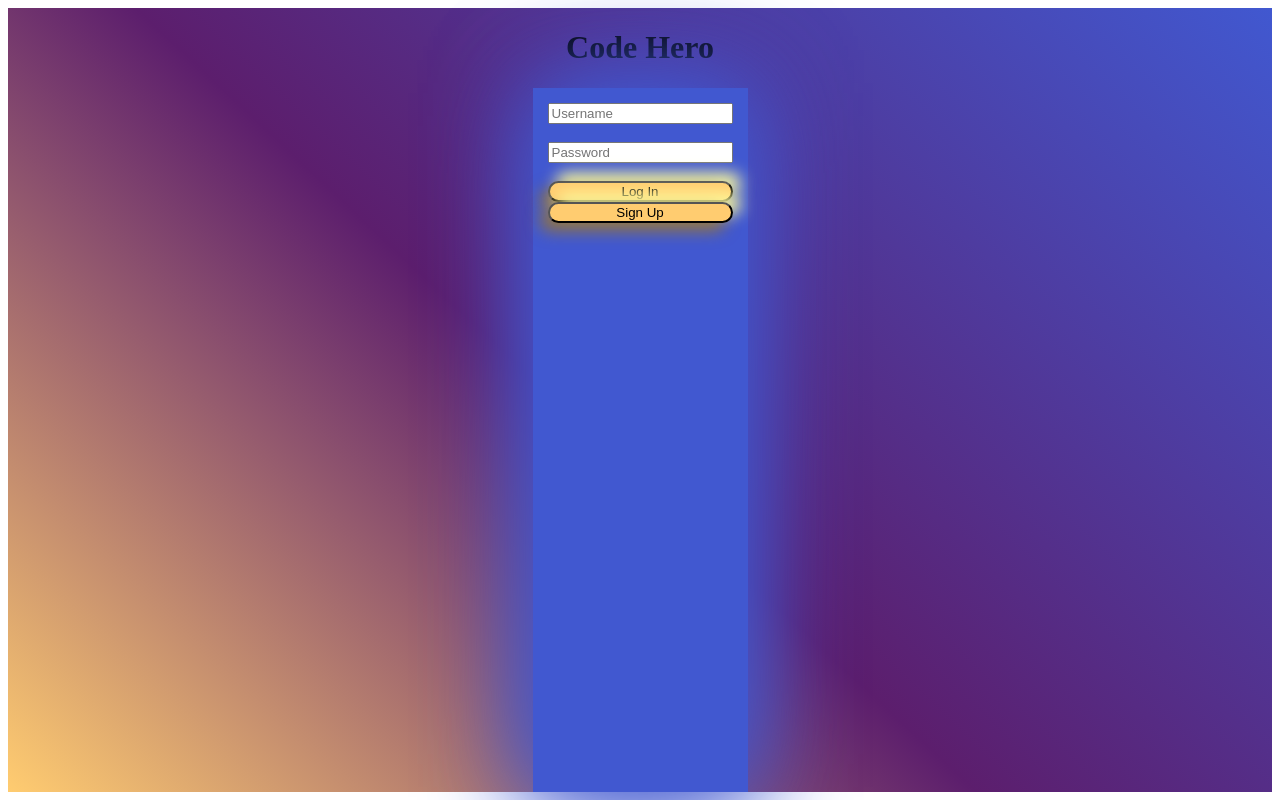
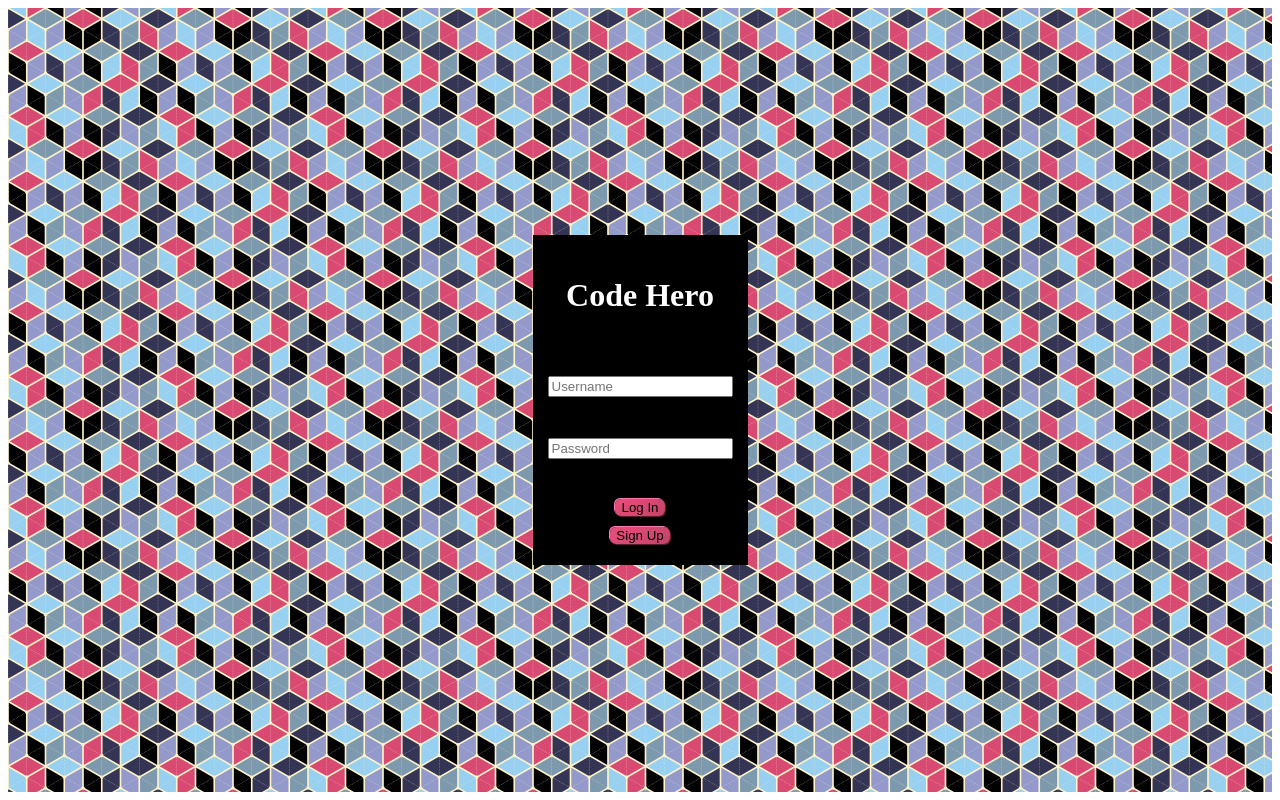
Before and after one commit to CSCodeVelocity/code-hero, a React app: page / in a window 1280 px wide. Built offline with nearby package versions, Linux system fonts and the light colour scheme; no server answers.

Commit message:
scss done for auth components/page

```diff
--- a/client/components/authForm.jsx
+++ b/client/components/authForm.jsx
@@ -105,6 +105,8 @@ const authForm = (props) => {
   if (!authState.signUp) {
     return (
       <div className="authForm">
+        <h1 className="codehero">Code Hero</h1>
+        <br></br>
         <input id="username" type="text" placeholder="Username"></input>
         <br></br>
         <input id="pass" type="password" placeholder="Password"></input>
@@ -120,6 +122,8 @@ const authForm = (props) => {
   } else {
     return (
       <div className="authForm">
+        <h1 className="codehero">Code Hero</h1>
+        <br></br>
         <input id="username" type="text" placeholder="Username"></input>
         <br></br>
         <input id="pass" type="password" placeholder="Password"></input>
--- a/client/pages/authPage.jsx
+++ b/client/pages/authPage.jsx
@@ -4,7 +4,6 @@ import AuthForm from '../components/authForm.jsx';
 const authPage = (props) => {
   return (
     <div className="authpage">
-      <h1>Code Hero</h1>
       <AuthForm history={props.history} />
     </div>
   );
--- a/client/styles.scss
+++ b/client/styles.scss
@@ -58,33 +58,33 @@
   display: flex;
   flex-direction: column;
   justify-content: space-evenly;
-  background-color: #4158d0;
-  background-image: linear-gradient(
-    43deg,
-    #ffcc70 0%,
-    #5c1e6d 46%,
-    #4158d0 100%
-  );
+  background-image: url(./assets/background.jpg);
   align-items: center;
   height: 100%;
-
-  div {
-    color: white;
-  }
 
   .authForm {
     display: flex;
     flex-direction: column;
-    flex-grow: 1;
+    align-items: center;
+    justify-content: space-around;
     border-radius: 0px;
-    background: #4158d0;
-    box-shadow: -5px 5px 100px #4057ce, 5px -5px 100px #4259d2;
+    background: black;
     padding: 15px;
+    height: 300px;
+
+    .codehero {
+      display: flex;
+      color: white;
+      font-size: xx-large;
+    }
 
     button {
-      border-radius: 56px;
-      background: #ffcc70;
-      box-shadow: -8px 8px 16px #917440, 8px -8px 16px #ffffa0;
+      display: flex;
+      flex-direction: column;
+      border-width: 0px;
+      border-radius: 6px;
+      background: linear-gradient(145deg, #e84f7b, #c34368);
+      box-shadow: 1px 1px 0px #571e2e, -1px -1px 0px #ff76b8;
     }
   }
 }
```
Also changed, not shown: client/assets/background.jpg (added).
